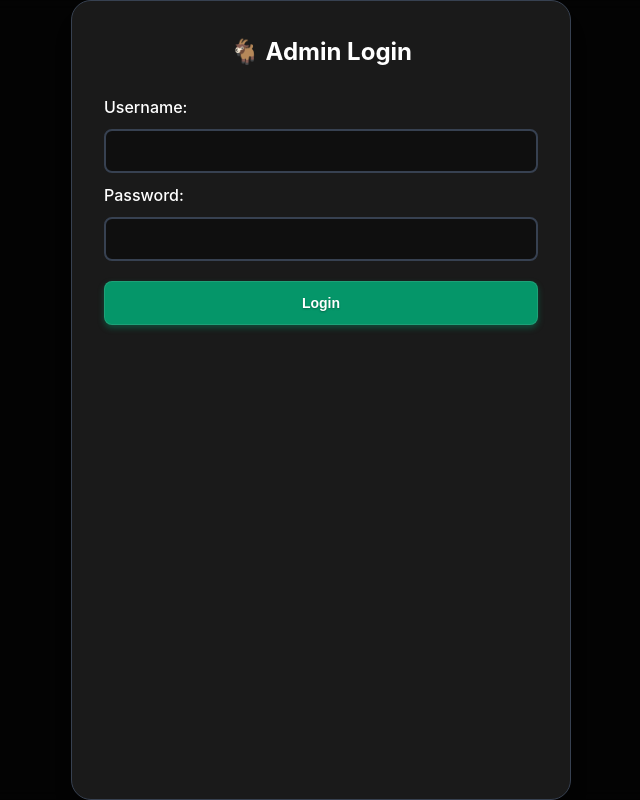
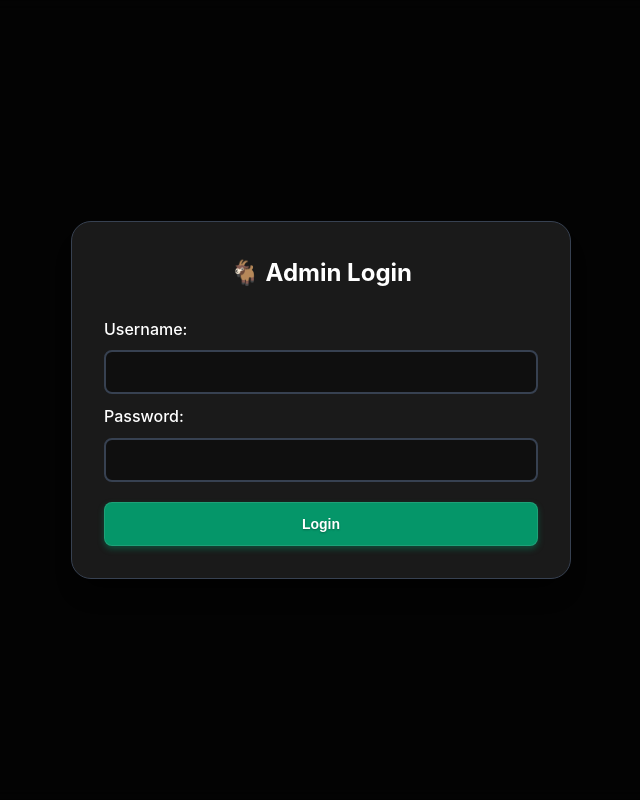
Before and after one commit to jeremehancock/RandomGoat.com, a PHP site: page /admin/index.php in a window 1280 px wide. Shown: the whole page, without its empty margins (319-959 px from the left). Run offline with PHP 8.4, Linux system fonts and the light colour scheme.

Commit message:
fixed laout

```diff
--- a/admin/index.php
+++ b/admin/index.php
@@ -1843,6 +1843,7 @@ $currentGoats = array_slice($filteredGoatsData, $offset, $perPage);
             max-width: 500px;
             width: 90%;
             animation: slideIn 0.3s ease-out;
+            align-self: center;
         }
 
         .modal-header {
@@ -2622,7 +2623,7 @@ $currentGoats = array_slice($filteredGoatsData, $offset, $perPage);
                 box-shadow: 0 -10px 40px rgba(0, 0, 0, 0.5);
                 max-height: 85vh;
                 overflow-y: auto;
-                margin-bottom: 0;
+                align-self: flex-end;
             }
 
             @keyframes slideUpIn {
@@ -2983,7 +2984,7 @@ $currentGoats = array_slice($filteredGoatsData, $offset, $perPage);
     <?php if (!$isLoggedIn): ?>
         <!-- Login Modal -->
         <div class="modal show">
-            <div class="modal-content" style="border-radius: 20px 20px 20px 20px;">
+            <div class="modal-content" style="border-radius: 20px 20px 20px 20px; align-self: center;">
                 <div class="modal-header">
                     <h2>🐐 Admin Login</h2>
                 </div>
```
